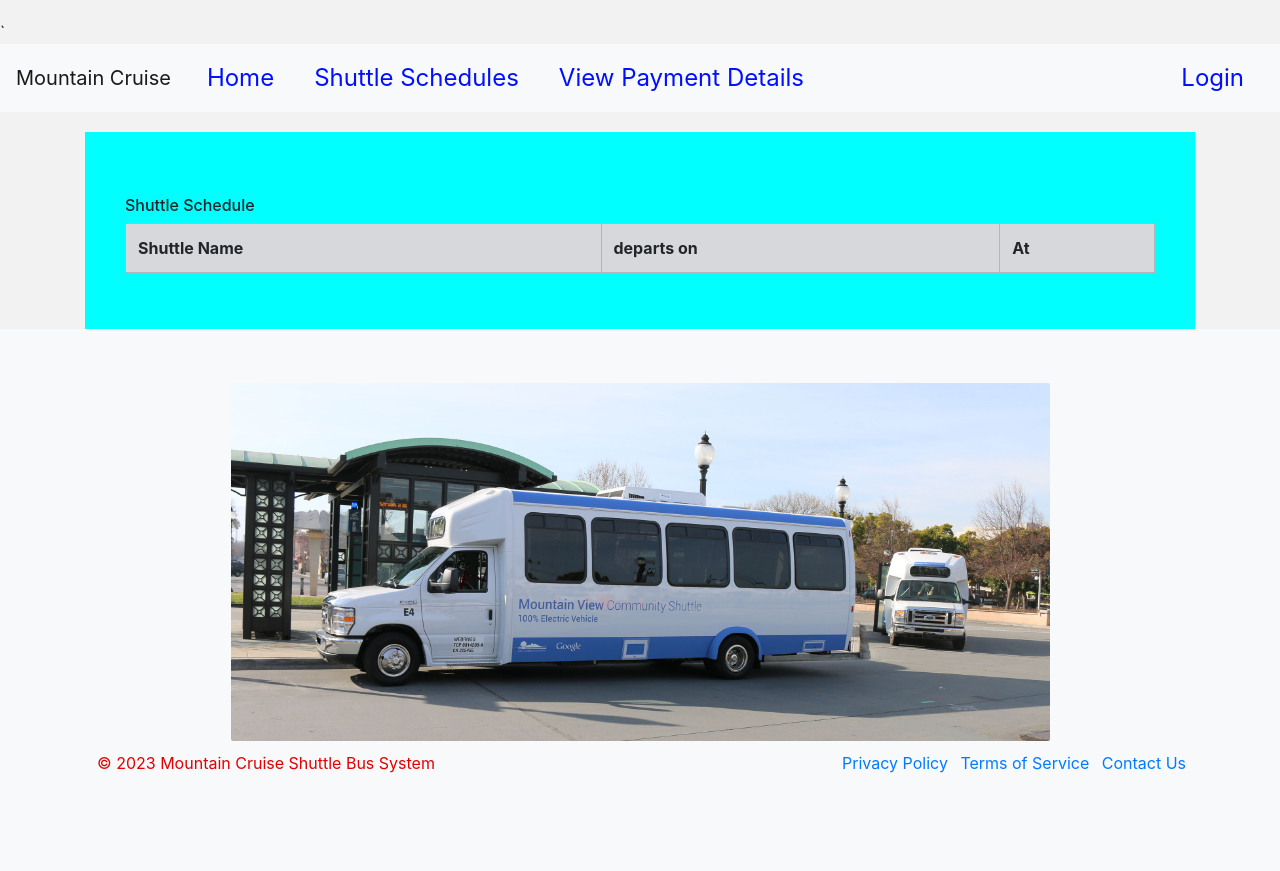
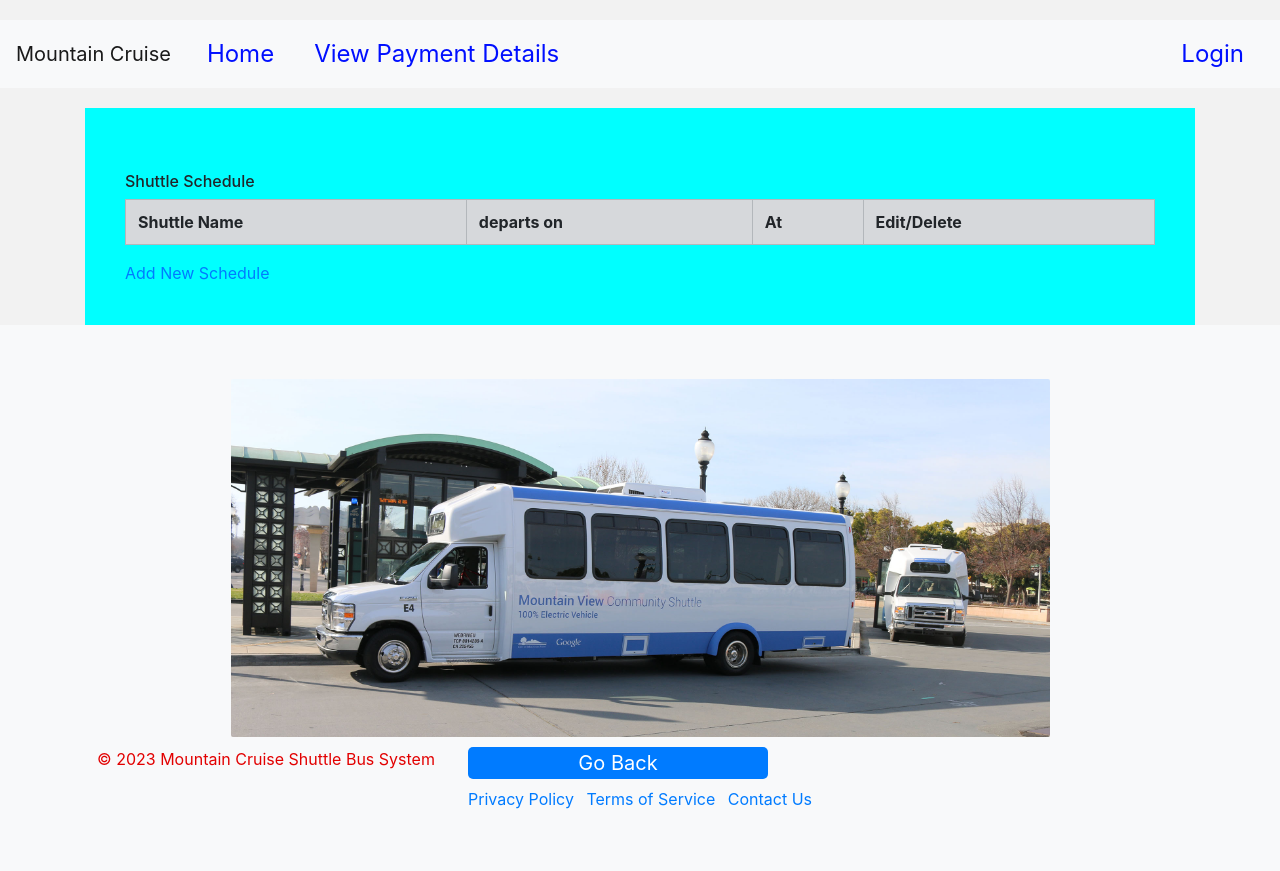
Before and after one commit to sumarkan/ISQA-WebDev-Group4-Project, a Django app: page /schedule/ in a window 1280 px wide. Before the commit the page ends 773 px from the top, so only its background shows below. Run offline with Django 4.2, Linux system fonts and the light colour scheme; data that the repository does not hold is empty; some libraries are stand-ins or nearby versions.

Commit message:
Files changes

```diff
--- a/ticketing/static/ticketing/css/styles.css
+++ b/ticketing/static/ticketing/css/styles.css
@@ -85,3 +85,17 @@ footer {
     padding: 20px 0;
     margin-top: auto;
 }
+.back-button {
+        padding: 1px 5px; /* Adjust padding to make the button shorter */
+        background-color: #007bff; /* Bootstrap primary blue color */
+        color: white;
+        border: none;
+        border-radius: 5px;
+        cursor: pointer;
+        font-size: 20px;
+        width: 300px;
+    }
+
+    .back-button:hover {
+        background-color: #B30056;
+    }
--- a/ticketing/templates/schedule_list.html
+++ b/ticketing/templates/schedule_list.html
@@ -6,16 +6,21 @@
     <table class="table table-bordered">
         <tr class="table-secondary">
             <th>Shuttle Name</th>
-            <th> departs on </th>
-            <th> At </th>
+            <th> departs on</th>
+            <th> At</th>
+            <th> Edit/Delete</th>
         </tr>
         {% for schedule in schedule_list %}
             <tr class="table-secondary">
                 <td>{{ schedule.shuttle_id.name }} </td>
                 <td>{{ schedule.schd_date }}</td>
-                <td>{{ schedule.schd_time }} <a href=""> Book Now </a></td>
+                <td>{{ schedule.schd_time }} </td>
+               <td>
+                        <a href="{% url 'shuttleschedule_update' pk=schedule.pk %}">Edit </a>
+                        /<a href="{% url 'shuttleschedule_delete' pk=schedule.pk %}">Delete </a>
+                </td>
             </tr>
-
         {% endfor %}
     </table>
+    <a href="{% url 'shuttleschedule_create' %}">Add New Schedule</a>
 {% endblock %}
--- a/ticketing/templates/shuttle_list.html
+++ b/ticketing/templates/shuttle_list.html
@@ -19,6 +19,7 @@
                     <td>{{ shuttle.color }}</td>
                     <td>{{ shuttle.operated_by }}</td>
                     <td>
+                        <a href="{% url 'shuttle_create' %}">Add New Shuttle</a>
                         <a href="{% url 'shuttle_update' pk=shuttle.pk %}">Edit </a>
                         /<a href="{% url 'shuttle_delete' pk=shuttle.pk %}">Delete </a>
                     </td>
--- a/ticketing/templates/ticketing/base.html
+++ b/ticketing/templates/ticketing/base.html
@@ -1,5 +1,5 @@
 {% load static %}
-<!DOCTYPE html>
+</!DOCTYPE html>
 <html lang="en">
 <head>
     <meta charset="UTF-8">
@@ -13,9 +13,6 @@
     <link rel="stylesheet" href="https://stackpath.bootstrapcdn.com/bootstrap/4.5.2/css/bootstrap.min.css">
     <link rel="stylesheet" href="{% static 'ticketing/css/styles.css' %}">
 
-
-  <!-- Optional JavaScript -->
-    <!-- jQuery first, then Popper.js, then Bootstrap JS -->
     <script src="https://code.jquery.com/jquery-3.5.1.slim.min.js"></script>
     <script src="https://cdn.jsdelivr.net/npm/@popperjs/core@2.9.3/dist/umd/popper.min.js"></script>
     <script src="https://stackpath.bootstrapcdn.com/bootstrap/4.5.2/js/bootstrap.min.js"></script>
@@ -28,7 +25,7 @@
         }
     </style>
 </head>
-`
+
 <body>
 
 <nav class="navbar navbar-expand-lg navbar-light bg-light">
@@ -46,12 +43,13 @@
                 <li class="nav-item">
                     <a class="nav-link" href="{% url 'shuttle_list' %}">Shuttles</a>
                 </li>
-            {% endif %}
             <li class="nav-item">
                 <a class="nav-link" href="{% url 'schedule_list' %}">Shuttle Schedules</a>
             </li>
+        {% endif %}
             <li class="nav-item">
-                <a class="nav-link" href="{% url 'payment_details_list' %}">View Payment Details</a>
+                <a class="nav-link" href="{% url 'my_ticket_number' %}">View Payment Details</a>
+
             </li>
         </ul>
         <ul class="navbar-nav ml-auto">
@@ -70,14 +68,12 @@
 
     </div>
 </nav>
-
 <div class="container">
     <main>
         {% block content %}
         {% endblock %}
     </main>
 </div>
-
 <footer class="bg-light text-center text-lg-start">
     <div class="container p-4">
         <img src="{% static 'images/shuttle.jpg' %}" alt="home"/>
@@ -85,6 +81,11 @@
             <div class="col-md-4">
                 <p>&copy; 2023 Mountain Cruise Shuttle Bus System</p>
             </div>
+            {% if show_back_button %}
+    <div class="container text-center">
+        <button onclick="history.back()" class="back-button">Go Back</button>
+    </div>
+{% endif %}
             <div class="col-md-8">
                 <ul class="list-inline text-right">
                     <li class="list-inline-item"><a href="{% url 'privacy_policy' %}">Privacy Policy</a></li>
--- a/ticketing/urls.py
+++ b/ticketing/urls.py
@@ -1,19 +1,26 @@
 from django.urls import path
 from . import views
+from .views import ShuttleCreate, ShuttleUpdate, ShuttleDelete
 
 urlpatterns = [
     path('', views.index, name='index'),
     path('home/', views.home, name='home'),
     path('shuttle_list/', views.shuttle_list, name='shuttle_list'),
+    path('shuttle/create/', ShuttleCreate.as_view(), name='shuttle_create'),
+    path('shuttle/<uuid:pk>/update/', ShuttleUpdate.as_view(), name='shuttle_update'),
+    path('shuttle/<uuid:pk>/delete/', ShuttleDelete.as_view(), name='shuttle_delete'),
     path('alltickets/', views.ticket_list, name='ticket_list'),
     path('schedule/', views.schedule_list, name='schedule_list'),
+    path('my_ticket_number/', views.my_ticket_number, name='my_ticket_number'),
+    path('payment_details_list/', views.payment_details_list, name='payment_details'),
+
     path('payments/', views.payment_details_list, name='payment_details_list'),
     path('privacy_policy/', views.privacy_policy, name='privacy_policy'),
     path('terms_of_service/', views.terms_of_service, name='terms_of_service'),
     path('contact_us/', views.contact_us, name='contact_us'),
-    path('shuttle/create/', views.ShuttleCreate.as_view(), name='shuttle_create'),
-    path('shuttle/<uuid:pk>/update/', views.ShuttleUpdate.as_view(), name='shuttle_update'),
-    path('shuttle/<uuid:pk>/delete/', views.shuttle_delete, name='shuttle_delete'),
+    path('shuttle/create/', views.ShuttleScheduleCreate.as_view(), name='shuttleschedule_create'),
+    path('shuttle/<uuid:pk>/update/', views.ShuttleScheduleUpdate.as_view(), name='shuttleschedule_update'),
+    path('shuttle/<uuid:pk>/delete/', views.shuttleschedule_delete, name='shuttleschedule_delete'),
     path('mytickets/', views.MyTickets.as_view(), name='mytickets'),
     path('myaccount/', views.MyAccount.as_view(), name='myaccount'),
     path('password_reset/', views.PasswordResetView.as_view(), name='password_reset'),
--- a/ticketing/views.py
+++ b/ticketing/views.py
@@ -4,65 +4,129 @@ from django.views import generic
 from django.shortcuts import render, get_object_or_404, redirect
 from django.http import HttpResponseRedirect
 from django.urls import reverse
-from django.views.generic.edit import CreateView, UpdateView
+from django.views.generic.edit import CreateView, UpdateView, DeleteView
 from django.contrib import messages
+from django.urls import reverse_lazy
 from django.core.mail import send_mail
 from django.contrib.auth.models import User
 
 
-def index(request):
-    return render(request, 'ticketing/index.html')
+def home(request):
+    context = {'show_back_button': False}
+    return render(request, 'ticketing/base.html', context)
 
 
-def home(request):
-    return render(request, 'ticketing/base.html')
+# Index view
+def index(request):
+    context = {'show_back_button': False}
+    return render(request, 'ticketing/index.html', context)
 
 
-#class for Shuttle Lists
-class ShuttleListView(generic.ListView):
-    model = Shuttle
+# Shuttle list view
+def shuttle_list(request):
+    list_shuttles = Shuttle.objects.all()
+    context = {
+        'shuttle_list': list_shuttles,
+        'show_back_button': True
+    }
+    return render(request, 'shuttle_list.html', context)
 
 
-def shuttle_list(request):
-    list_shuttles = Shuttle.objects.all()
-    return render(request, 'shuttle_list.html', {'shuttle_list': list_shuttles})
+class ShuttleCreate(CreateView):
+    model = Shuttle
+    fields = ['name', 'capacity', 'color', 'operated_by']
+    template_name = 'shuttle_create.html'
 
 
-# class for ticket lists
-class TicketListView(generic.ListView):
-    model = Ticket
+class ShuttleUpdate(UpdateView):
+    model = Shuttle
+    fields = ['name', 'capacity', 'color', 'operated_by']
+    template_name = 'shuttle_update.html'  #
+
+    def get_success_url(self):
+        """
+        After successfully updating the shuttle, redirect to the shuttle list.
+        """
+        return reverse_lazy('shuttle_list')
+
+class ShuttleDelete(DeleteView):
+    model = Shuttle
+    template_name = 'shuttle_confirm_delete.html'  # Specify your template name here
+    success_url = reverse_lazy('shuttle_list')  # Redirect to shuttle list after deleting
+
+    def get_context_data(self, **kwargs):
+        """
+        Provide additional context to the template, if needed.
+        """
+        context = super(ShuttleDelete, self).get_context_data(**kwargs)
+        return context
 
 
+# Ticket list view
 def ticket_list(request):
     list_tickets = Ticket.objects.all()
-    return render(request, 'ticket_list.html', {'ticket_list': list_tickets})
+    context = {
+        'ticket_list': list_tickets,
+        'show_back_button': True
+    }
+    return render(request, 'ticket_list.html', context)
 
 
-class ScheduleListView(generic.ListView):
-    model = ShuttleSchedule
+# Schedule list view
+def schedule_list(request):
+    lists_schd_shuttles = ShuttleSchedule.objects.all()
+    context = {
+        'schedule_list': lists_schd_shuttles,
+        'show_back_button': True
+    }
+    return render(request, 'schedule_list.html', context)
+
+def my_ticket_number(request):
+    return render(request, 'my_ticket_number.html')
+
+def payment_details_list(request):
+    if request.method == 'POST':
+        ticket_number = request.POST.get('ticket_number')
+        try:
+            ticket = Ticket.objects.get(ticket_number=ticket_number)
+            payment_details = PaymentDetails.objects.filter(ticket=ticket)
+            return render(request, 'payment_details_list.html', {'payment_details_list': payment_details, 'show_back_button': True})
+        except Ticket.DoesNotExist:
+            # Handle the case where the ticket does not exist
+            return render(request, 'my_ticket_number.html', {'error': 'Ticket not found'})
+    else:
+        return redirect('my_ticket_number')
 
 
-def schedule_list(request):
-    lists_schd_shuttles = ShuttleSchedule.objects.all()
-    return render(request, 'schedule_list.html', {'schedule_list': lists_schd_shuttles})
+# Payment details list view
+def payment_details_list(request):
+    payments = PaymentDetails.objects.all()
+    context = {
+        'payments': payments,
+        'show_back_button': True
+    }
+    return render(request, 'payment_details_list.html', context)
+def payment_detail_view(request, payment_id):
+    payment = get_object_or_404(payment_details_list, pk=payment_id, user=request.user)
+    return render(request, 'payment_detail.html', {'payment': payment,  'show_back_button': True})
 
 
+# Privacy policy view
 def privacy_policy(request):
-    return render(request, 'privacy_policy.html')
+    context = {'show_back_button': True}
+    return render(request, 'privacy_policy.html', context)
 
 
+# Terms of service view
 def terms_of_service(request):
-    return render(request, 'terms_of_service.html')
+    context = {'show_back_button': True}
+    return render(request, 'terms_of_service.html', context)
 
 
+# Contact us view
 def contact_us(request):
-    return render(request, 'contact_us.html')
-
-
-def payment_details_list(request):
-    payments = PaymentDetails.objects.all()
-    context = {'payments': payments}
-    return render(request, 'payment_details_list.html', context)
+    context = {'show_back_button': True}
+    return render(request, 'contact_us.html', context)
 
 
 class ShuttleCreate(CreateView):
@@ -118,6 +182,7 @@ class MyTickets(LoginRequiredMixin,generic.ListView):
         return Ticket.objects.filter\
             (customer=self.request.user).order_by('purchased_date')
 
+
 class PasswordResetView(generic.ListView):
     """Generic class-based view listing tickets purchased by the customer logged in"""
     model = Ticket #UNSURE ABOUT THIS ************
@@ -127,6 +192,7 @@ class PasswordResetView(generic.ListView):
     def get_queryset(self):
         return Ticket.objects.filter\
             (customer=self.request.user).order_by('purchased_date')
+
 
 class PasswordResetDoneView(generic.ListView):
     """Generic class-based view listing tickets purchased by the customer logged in"""
@@ -138,6 +204,7 @@ class PasswordResetDoneView(generic.ListView):
         return Ticket.objects.filter\
             (customer=self.request.user).order_by('purchased_date')
 
+
 class PasswordResetConfirmView(generic.ListView):
     """Generic class-based view listing tickets purchased by the customer logged in"""
     model = Ticket #UNSURE ABOUT THIS ************
@@ -146,7 +213,8 @@ class PasswordResetConfirmView(generic.ListView):
 
     def get_queryset(self):
         return Ticket.objects.filter\
-            (customer=self.request.user).order_by('purchased_date')
+           (customer=self.request.user).order_by('purchased_date')
+
 
 class PasswordResetCompleteView(generic.ListView):
     """Generic class-based view listing tickets purchased by the customer logged in"""
@@ -157,3 +225,35 @@ class PasswordResetCompleteView(generic.ListView):
     def get_queryset(self):
         return Ticket.objects.filter\
             (customer=self.request.user).order_by('purchased_date')
+
+
+class ShuttleScheduleCreate(CreateView):
+    model = ShuttleSchedule
+    fields = ['schd_time', 'schd_date', 'shuttle_id']
+
+    def form_valid(self, form):
+        post = form.save(commit=False)
+        post.save()
+        return HttpResponseRedirect(reverse('schedule_list'))
+
+
+class ShuttleScheduleUpdate(UpdateView):
+    model = ShuttleSchedule
+    fields = ['schd_time', 'schd_date', 'shuttle_id']
+
+    def form_valid(self, form):
+        post = form.save(commit=False)
+        post.save()
+        return HttpResponseRedirect(reverse('schedule_list'))
+
+
+def shuttleschedule_delete(request, pk):
+    schedule = get_object_or_404(ShuttleSchedule, pk=pk)
+    name = schedule.shuttle_id.name
+    try:
+        schedule.delete()
+        messages.success(request, ('schedule for shuttle with '+name + " has been deleted"))
+    except:
+        messages.success(request, ('schedule for shuttle with '+name + ' cannot be deleted, Shuttle does not exists'))
+
+    return redirect('schedule_list')
```
Also changed, not shown: requirements.txt (+10 -0 lines), ticketing/models.py (+19 -33 lines), ticketing/templates/my_ticket_number.html (added, +15 -0 lines), ticketing/templates/payment_details_list.html (+15 -14 lines), ticketing/templates/shuttle_confirm_delete.html (added, +10 -0 lines), ticketing/templates/shuttle_update.html (added, +10 -0 lines), ticketing/templates/ticketing/shuttleschedule_form.html (added, +15 -0 lines).
